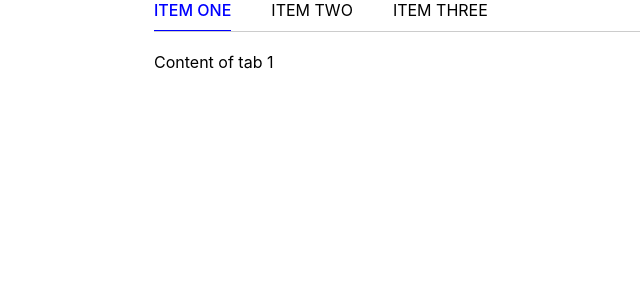
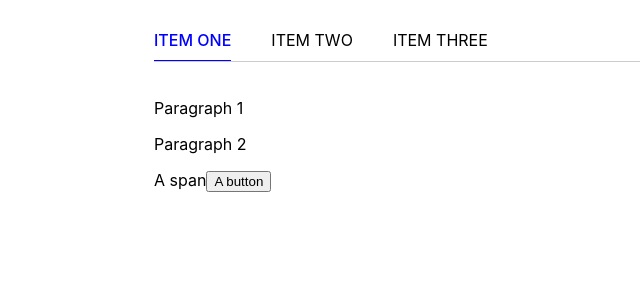
Before and after one commit to huonglt/tabs-app, a React (Create React App) app: page / in a window 1280 px wide. Shown: the top 300 px of the page, without its empty margins (236-876 px from the left). Built offline with nearby package versions, Linux system fonts and the light colour scheme.

Commit message:
Add more children to tab panel 1

```diff
--- a/src/App.js
+++ b/src/App.js
@@ -6,12 +6,17 @@ import TabPanel from "./components/tabs/TabPanel";
 function App() {
   return (
     <div className="App">
-      <div>
+      <div style={{ marginTop: "30px" }}>
         <Tabs>
           <Tab label="ITEM ONE" value="1"></Tab>
           <Tab label="ITEM TWO" value="2"></Tab>
           <Tab label="ITEM THREE" value="3"></Tab>
-          <TabPanel value="1">Content of tab 1</TabPanel>
+          <TabPanel value="1">
+            <p>Paragraph 1</p>
+            <p>Paragraph 2</p>
+            <span>A span</span>
+            <button>A button</button>
+          </TabPanel>
           <TabPanel value="2">Content of tab 2</TabPanel>
           <TabPanel value="3">Content of tab 3</TabPanel>
         </Tabs>
```
